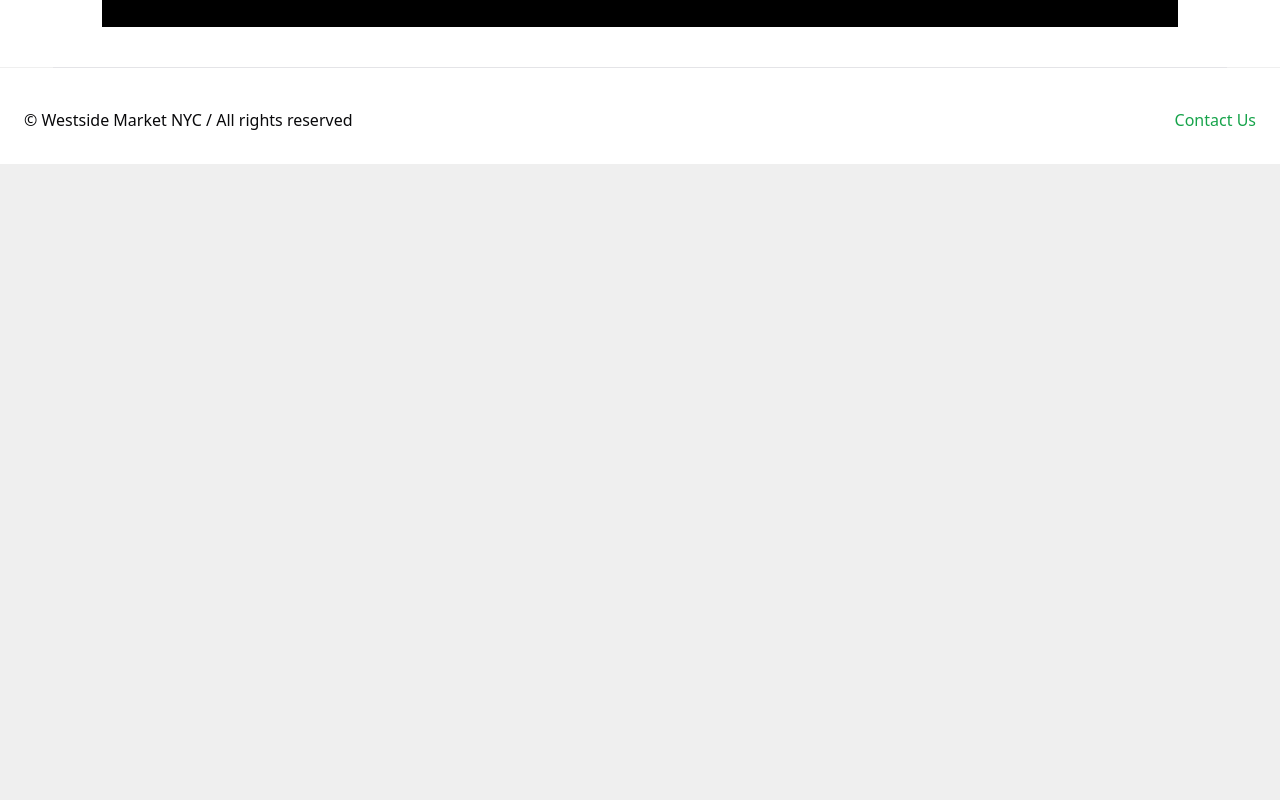
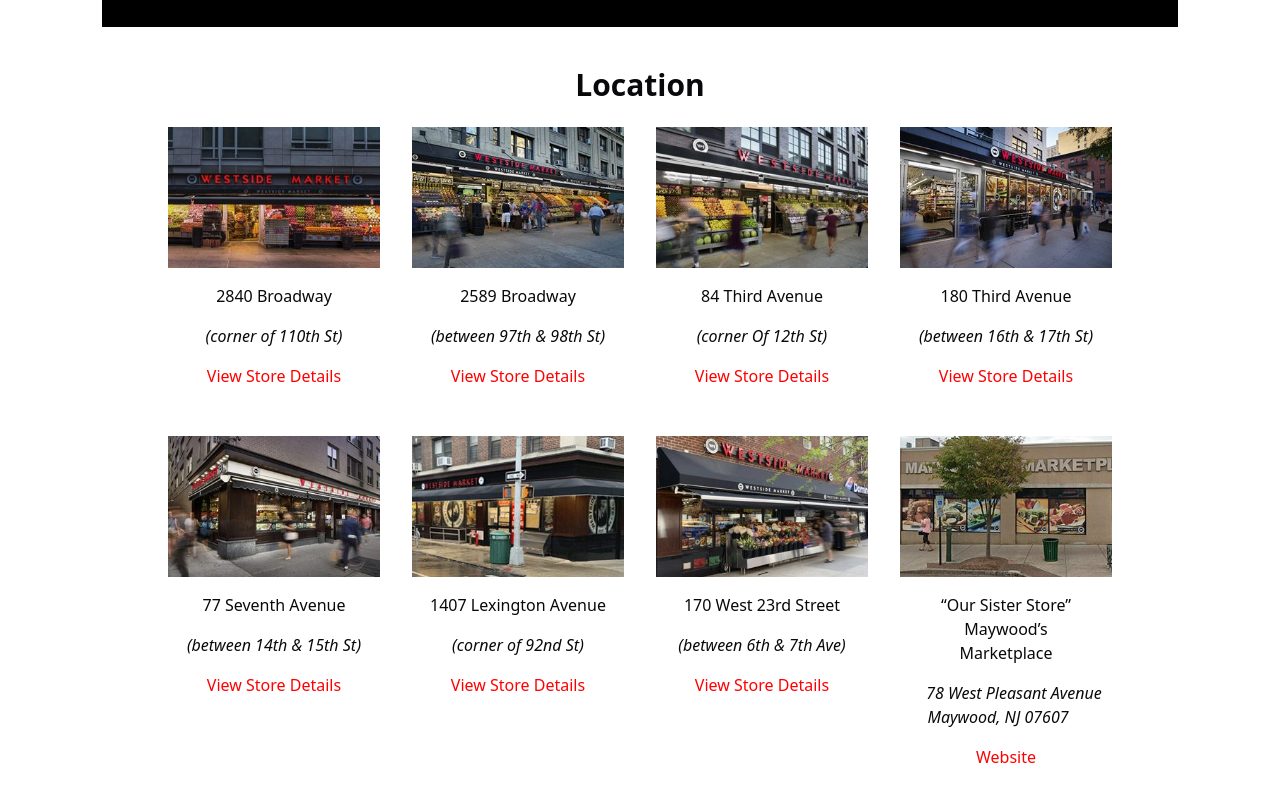
Before and after one commit to yolo729/loyalty-frontend, a React (Vite) app: page / in a window 1280 px wide. Shown: the part 1420-2220 px from the top of the page. Before the commit the page ends 1584 px from the top, so only its background shows below. Built offline with nearby package versions, Linux system fonts and the light colour scheme.

Commit message:
Complated Location component

```diff
--- a/src/components/Home.tsx
+++ b/src/components/Home.tsx
@@ -1,6 +1,7 @@
 import { Gallery } from "./Gallery";
 import { Lovelg } from "./Lovelg";
 import { Ordering } from "./Ordering";
+import { Location } from "./Location";
 
 export const Home = () => {
 
@@ -9,6 +10,7 @@
       <Gallery />
       <Ordering />
       <Lovelg />
+      <Location />
     </>
   );
 };
--- /dev/null
+++ b/src/components/Location.tsx
@@ -0,0 +1,120 @@
+// import { Card, CardContent, CardHeader, CardTitle } from "./ui/card";
+import image1 from "../assets/image1.jpg";
+import image2 from "../assets/image2.jpg";
+import image3 from "../assets/image3.jpg";
+import image4 from "../assets/image4.jpg";
+import image5 from "../assets/image5.jpg";
+import image6 from "../assets/image6.jpg";
+import image7 from "../assets/image7.jpg";
+import image8 from "../assets/image8.jpg";
+import '../App.css'
+
+interface FeatureProps {
+  icon: string;
+  title: string;
+  description: string;
+  footText: string;
+}
+
+const features: FeatureProps[] = [
+  {
+    icon: image1,
+    title: "2840 Broadway",
+    description:
+      "(corner of 110th St)",
+    footText:
+      "View Store Details",
+  },
+  {
+    icon: image2,
+    title: "2589 Broadway",
+    description:
+      "(between 97th & 98th St)",
+    footText:
+      "View Store Details",
+  },
+  {
+    icon: image3,
+    title: "84 Third Avenue",
+    description:
+      "(corner Of 12th St)",
+    footText:
+      "View Store Details",
+  },
+  {
+    icon: image4,
+    title: "180 Third Avenue",
+    description:
+      "(between 16th & 17th St)",
+    footText:
+      "View Store Details",
+  },
+  {
+    icon: image5,
+    title: "77 Seventh Avenue",
+    description:
+      "(between 14th & 15th St)",
+    footText:
+      "View Store Details",
+  },
+  {
+    icon: image6,
+    title: "1407 Lexington Avenue",
+    description:
+      "(corner of 92nd St)",
+    footText:
+      "View Store Details",
+  },
+  {
+    icon: image7,
+    title: "170 West 23rd Street",
+    description:
+      "(between 6th & 7th Ave)",
+    footText:
+      "View Store Details",
+  },
+  {
+    icon: image8,
+    title: "“Our Sister Store” Maywood’s Marketplace",
+    description:
+      "78 West Pleasant Avenue Maywood, NJ 07607",
+    footText:
+      "Website",
+  },
+];
+
+export const Location = () => {
+  return (
+    <section
+      id="howItWorks"
+      className="container bg-white text-center"
+    >
+      <h2 className="text-2xl md:text-3xl font-bold ">
+        Location
+      </h2>
+      <br />
+      <div
+        className="grid grid-cols-1 md:grid-cols-2 lg:grid-cols-4 gap-8 pt-0 p-36"
+      >
+        {features.map(({ icon, title, description, footText }: FeatureProps) => (
+          <>
+            <div>
+              <div>
+                <img
+                  src={icon}
+                  alt="About feature"
+                  className="w-[200px] lg:w-[300px] mx-auto"
+                />
+                <div>
+                  <p className="p-4">{title}</p>
+                  <i className="p-4">{description}</i>
+                  <p className="p-4" style={{color:'red'}}>{footText}</p>
+                </div>
+              </div>
+            </div>
+          </>
+        ))}
+      </div>
+    </section>
+  );
+};
```
